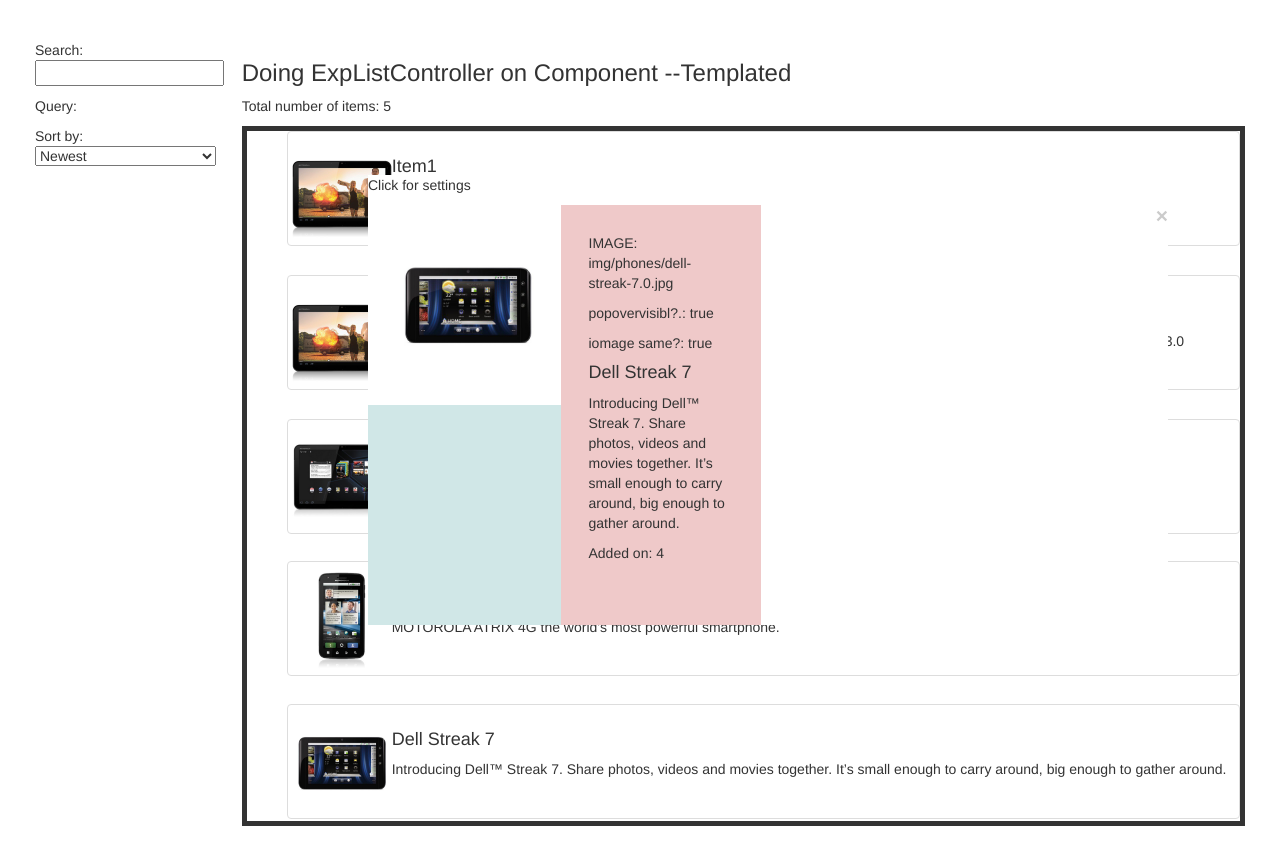
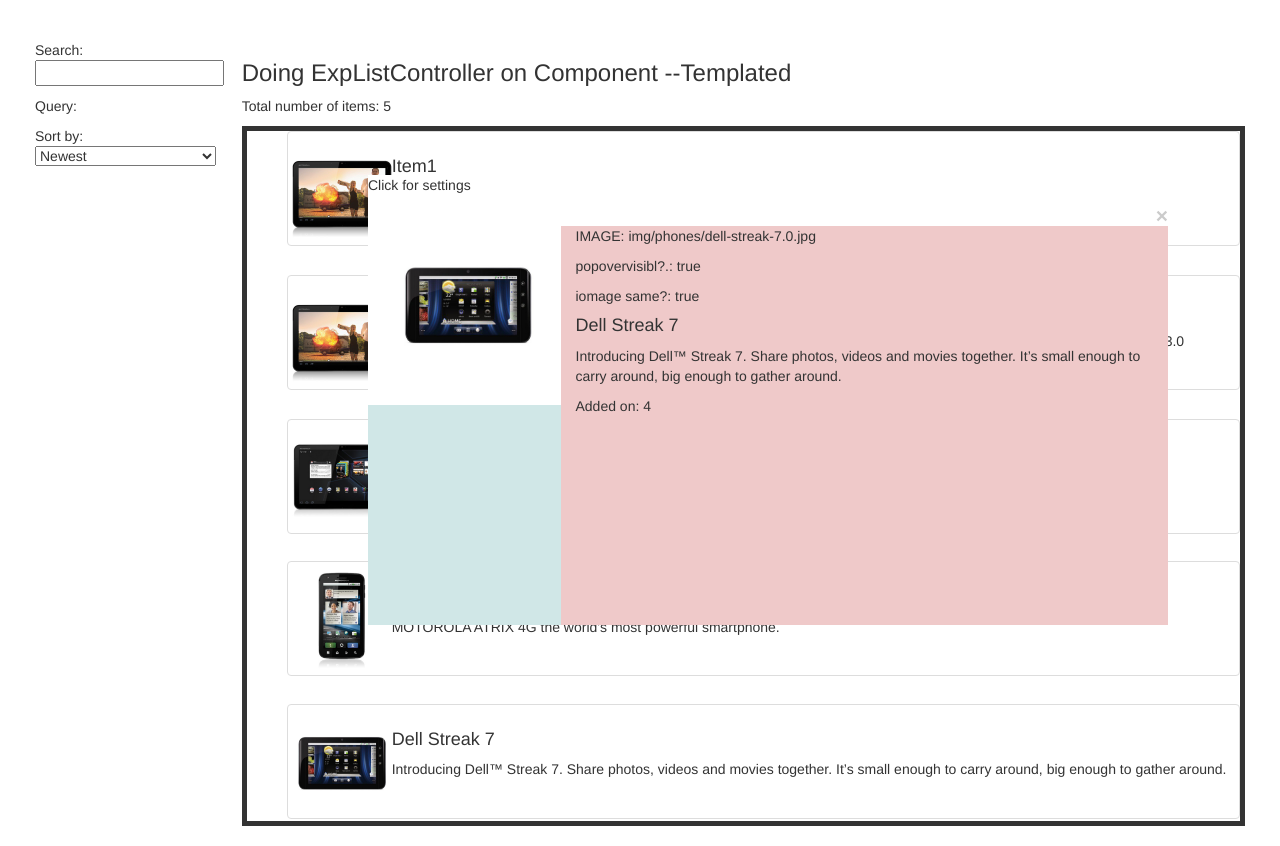
Before and after one commit to al-gomeisa/custom-product-list, a website: page app/index.html in a window 1280 px wide. Both pictures are taken after a click on the item 763 px from the left and 761 px from the top of the page. Drawn offline with nearby package versions, Linux system fonts and the light colour scheme; some packages are replaced by stand-ins of ours; a script that the page names is missing.

Commit message:
remove unnecessary class

```diff
--- a/app/items-list/items-list.template.html
+++ b/app/items-list/items-list.template.html
@@ -62,7 +62,7 @@
                         alt="{{item.name}}"
                     />
                 </div>
-                <div class="col-md-9 item item-detail-description"
+                <div class="col-md-9 item-detail-description"
                     ng-repeat="item in $ctrl.items"
                     ng-class="{selected: item.imageUrl === $ctrl.mainImageUrl && $ctrl.popOverIsVisible}"
                     ng-show="item.imageUrl === $ctrl.mainImageUrl && $ctrl.popOverIsVisible && item.id === $ctrl.activeItemId"
```
